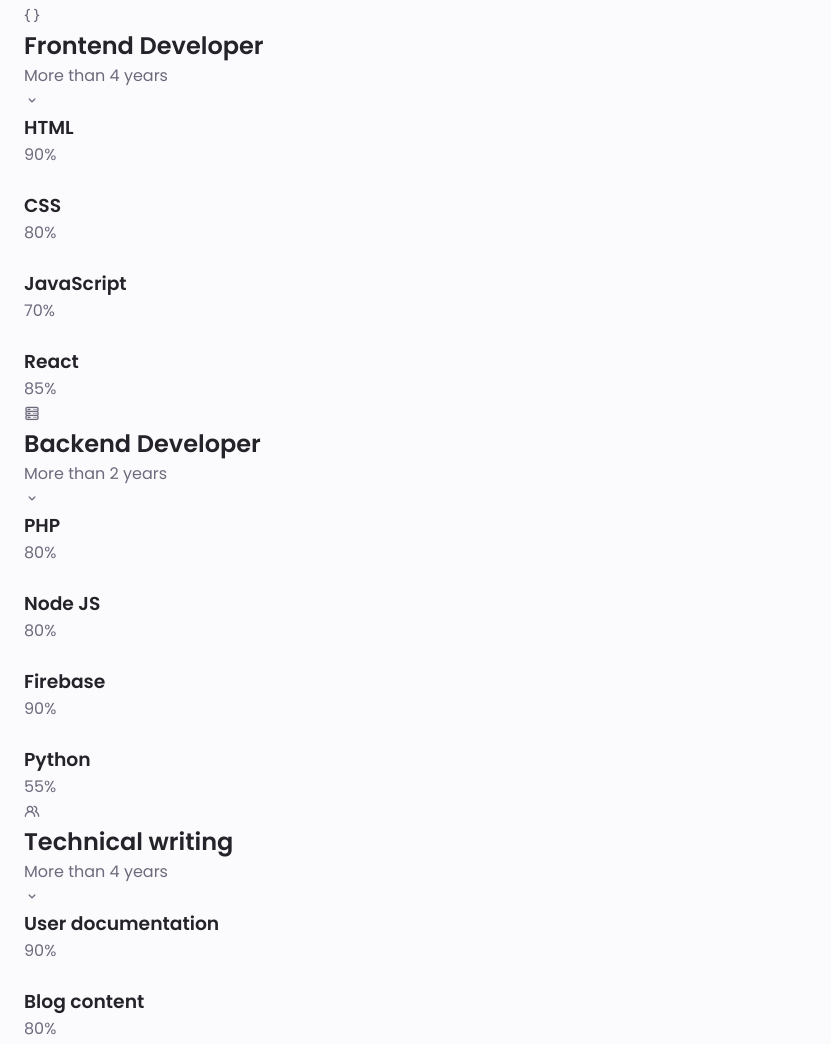
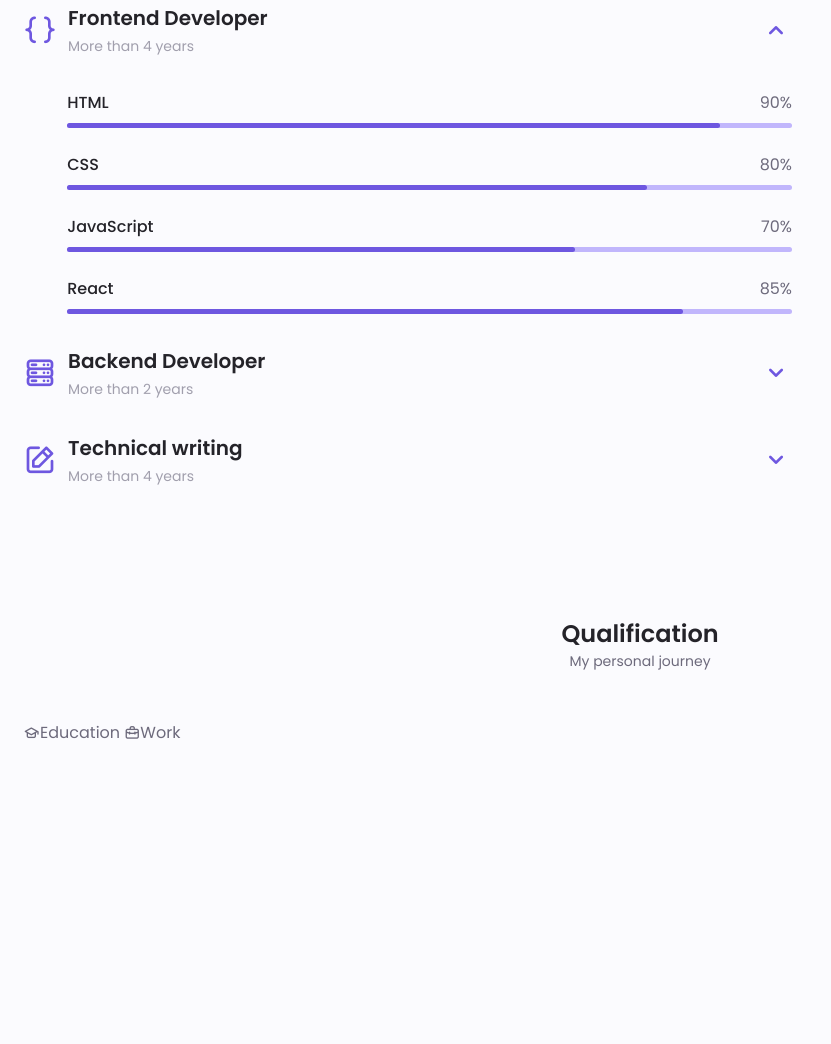
Before and after one commit to CatherineKiiru/portfolio, a plain HTML site: page index.html in a window 1280 px wide. Shown: the part 1519-2563 px from the top of the page, without its empty margins (0-831 px from the left). After the commit the page ends 2376 px from the top, so only its background shows below. Drawn offline with nearby package versions, Linux system fonts and the light colour scheme.

Commit message:
added JS to skills section

```diff
--- a/assets/css/styles.css
+++ b/assets/css/styles.css
@@ -21,7 +21,7 @@
 --first-color: hsl(var(--hue-color), 69%, 61%);
 --first-color-second: hsl(var(--hue-color), 92%, 85%);
 --first-color-alt: hsl(var(--hue-color), 57%, 53%);
---first-color-lighter: hsl(var(--hue-color), 8%, 15%);
+--first-color-lighter: hsl(var(--hue-color), 92%, 85%);
 --title-color: hsl(var(--hue-color), 8%, 15%);
 --text-color: hsl(var(--hue-color), 8%, 45%);
 --text-color-light: hsl(var(--hue-color), 8%, 65%);
@@ -388,6 +388,124 @@
     display: flex;
     justify-content: center;
 }
+/*======================= SKILLS ===============================*/
+.skills_container{
+    row-gap: 0;
+}
+
+.skills_header{
+    display: flex;
+    align-items: center;
+    margin-bottom: var(--mb-2-5);
+    cursor: pointer;
+}
+
+.skills_icon,
+.skills_arrow{
+    font-size: 2rem;
+    color: var(--first-color);
+}
+
+.skills_icon{
+    margin-right: var(--mb-0-75);
+}
+
+.skills_title{
+    font-size: var(--h3-font-size);
+}
+
+.skills_subtitle{
+    font-size: var(--small-font-size);
+    color: var(--text-color-light);
+}
+
+.skills_arrow{
+    margin-left: auto;
+    transition: .4s;
+}
+
+.skills_list{
+    row-gap: 1.5rem;
+    padding-left: 2.7rem;
+}
+
+.skills_titles{
+    display: flex;
+    justify-content: space-between;
+    margin-bottom: var(--mb-0-5);
+
+}
+
+.skills_name{
+    font-size: var(--normal-font-size);
+    font-weight: var(--font-medium);
+}
+
+.skills_bar,
+.skills_percentage{
+    height: 5px;
+    border-radius: .25rem;
+}
+
+.skills_bar{
+    background-color: var(--first-color-lighter);
+}
+
+.skills_percentage{
+    display: block;
+    background-color: var(--first-color);
+}
+
+
+.skills_html{
+    width: 90%;
+}
+.skills_css{
+    width: 80%;
+}
+.skills_js{
+    width: 70%;
+}
+.skills_react{
+    width: 85%;
+}
+
+
+.skills_php{
+    width: 55%;
+}
+.skills_node{
+    width: 70%;
+}
+.skills_firebase{
+    width: 60%;
+}
+.skills_python{
+    width: 55%;
+}
+
+
+
+.skills_user{
+    width: 90%;
+}
+.skills_blog{
+    width: 95%;
+}
+
+.skills_close .skills_list{
+    height: 0;
+    overflow: hidden;
+}
+
+.skills_open .skills_list{
+    height: max-content;
+    margin-bottom: var(--mb-2-5);
+}
+
+.skills_open .skills_arrow{
+    transform: rotate(-180deg);
+}
 
 
 
--- a/assets/js/main.js
+++ b/assets/js/main.js
@@ -12,6 +12,7 @@
 };
 
 /* ============== REMOVE MENU MOBILE =============== */
+
 const navLink = document.querySelectorAll('.nav_link');
 
 function linkAction(){
@@ -20,3 +21,24 @@
     navMenu.classList.remove('show-menu')
 };
 navLink.forEach(n => n.addEventListener('click', linkAction));
+
+/*========================== ACCORDION SKILLS ======================== */
+
+const skillsContent = document.getElementsByClassName('skills_content'),
+    skillsHeader = document.querySelectorAll('.skills_header')
+
+function toggleSkills(){
+    let itemClass = this.parentNode.ClassName
+
+    for(i = 0; i < skillsContent.length; i++){
+        skillsContent[i].className = 'skills_content skills_close'
+    }
+    if (itemClass === 'skills_content skills_close') {
+        this.parentNode.className = 'skills_content skills_open'
+    }
+}
+
+skillsHeader.forEach((el) =>{
+    el.addEventListener('click', toggleSkills)
+
+});
--- a/index.html
+++ b/index.html
@@ -182,8 +182,8 @@
 
     <div class="skills_container container grid">
         <div>
-            <!----skills 1----->
-            <div class="skills_content">
+            <!---------------------skills 1-------------------------->
+            <div class="skills_content skills_open">
                 <div class="skills_header">
                     <i class="uil uil-brackets-curly skills_icon"></i>
 
@@ -197,7 +197,7 @@
 
                 <div class="skills_list grid">
                     <div class="skills_data">
-                        <div class="skills_title">
+                        <div class="skills_titles">
                             <h3 class="skills_name">HTML</h3>
                             <span class="skills_number">90%</span>
                         </div>
@@ -207,7 +207,7 @@
                     </div>
 
                     <div class="skills_data">
-                        <div class="skills_title">
+                        <div class="skills_titles">
                             <h3 class="skills_name">CSS</h3>
                             <span class="skills_number">80%</span>
                         </div>
@@ -217,7 +217,7 @@
                     </div>
 
                     <div class="skills_data">
-                        <div class="skills_title">
+                        <div class="skills_titles">
                             <h3 class="skills_name">JavaScript</h3>
                             <span class="skills_number">70%</span>
                         </div>
@@ -227,7 +227,7 @@
                     </div>
 
                     <div class="skills_data">
-                        <div class="skills_title">
+                        <div class="skills_titles">
                             <h3 class="skills_name">React</h3>
                             <span class="skills_number">85%</span>
                         </div>
@@ -238,8 +238,8 @@
                 </div>
             </div>
 
-            <!----skills 2----->
-            <div class="skills_content">
+            <!-------------------------skills 2------------------------------->
+            <div class="skills_content skills_close">
                 <div class="skills_header">
                     <i class="uil uil-server skills_icon"></i>
 
@@ -253,9 +253,9 @@
 
                 <div class="skills_list grid">
                     <div class="skills_data">
-                        <div class="skills_title">
+                        <div class="skills_titles">
                             <h3 class="skills_name">PHP</h3>
-                            <span class="skills_number">80%</span>
+                            <span class="skills_number">55%</span>
                         </div>
                         <div class="skills_bar">
                             <span class="skills_percentage skills_php"></span>
@@ -263,9 +263,9 @@
                     </div>
 
                     <div class="skills_data">
-                        <div class="skills_title">
+                        <div class="skills_titles">
                             <h3 class="skills_name">Node JS</h3>
-                            <span class="skills_number">80%</span>
+                            <span class="skills_number">70%</span>
                         </div>
                         <div class="skills_bar">
                             <span class="skills_percentage skills_css"></span>
@@ -273,9 +273,9 @@
                     </div>
 
                     <div class="skills_data">
-                        <div class="skills_title">
+                        <div class="skills_titles">
                             <h3 class="skills_name">Firebase</h3>
-                            <span class="skills_number">90%</span>
+                            <span class="skills_number">60%</span>
                         </div>
                         <div class="skills_bar">
                             <span class="skills_percentage skills_firebase"></span>
@@ -283,7 +283,7 @@
                     </div>
 
                     <div class="skills_data">
-                        <div class="skills_title">
+                        <div class="skills_titles">
                             <h3 class="skills_name">Python</h3>
                             <span class="skills_number">55%</span>
                         </div>
@@ -293,10 +293,10 @@
                     </div>
                 </div>
             </div>
-            <!----skills 3----->
-            <div class="skills_content">
+            <!------------------------------------skills 3------------------------>
+            <div class="skills_content skills_close">
                 <div class="skills_header">
-                    <i class="uil uil-users-alt skills_icon"></i>
+                    <i class="uil uil-edit skills_icon"></i>
 
                     <div>
                         <h1 class="skills_title">Technical writing</h1>
@@ -308,7 +308,7 @@
 
                 <div class="skills_list grid">
                     <div class="skills_data">
-                        <div class="skills_title">
+                        <div class="skills_titles">
                             <h3 class="skills_name">User documentation</h3>
                             <span class="skills_number">90%</span>
                         </div>
@@ -318,7 +318,7 @@
                     </div>
 
                     <div class="skills_data">
-                        <div class="skills_title">
+                        <div class="skills_titles">
                             <h3 class="skills_name">Blog content</h3>
                             <span class="skills_number">80%</span>
                         </div>
@@ -334,7 +334,28 @@
 </section>
 
 <!--=================== QUALIFICATION ===============================-->
+<section class="qualification section">
+    <h2 class="section_title">Qualification</h2>
+    <span class="section_subtitle">My personal journey</span>
 
+    <div class="qualification_container container">
+        <div class="qualification_tabs">
+            <div class="qualification_button button--flex">
+                <i class="uil uil-graduation-cap qualification_icon"></i>
+                Education
+            </div>
+
+            <div class="qualification_button button--flex">
+                <i class="uil uil-briefcase-alt qualification_icon"></i>
+                Work
+            </div>
+        </div>
+
+        <div class="qualification_sections">
+            <!----------------Qualification content--------------------------->
+        </div>
+    </div>
+</section>
 
 
 
```
Also changed, not shown: 1 other file.
